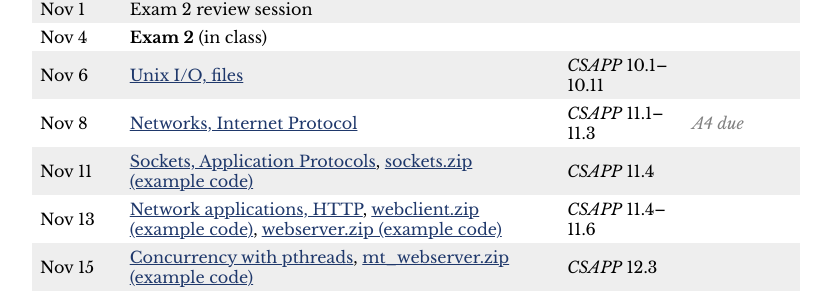
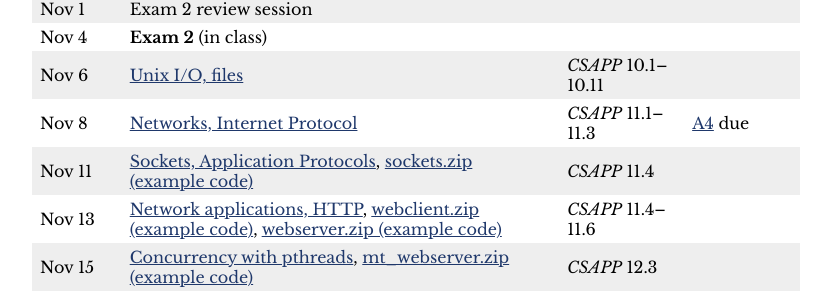
Before and after one commit to jhucsf/fall2024, a Jekyll site: the page built from schedule.md, in a window 1280 px wide. Shown: the part 1688-1984 px from the top of the page, without its empty margins (224-1055 px from the left). Built offline with Jekyll 4.4.1, drawn with Linux system fonts in a browser that asks for light colours.

Commit message:
A4 due date is no longer tentative

```diff
--- a/schedule.csv
+++ b/schedule.csv
@@ -31,7 +31,7 @@ Oct 30,"Memory mapping, dynamic memory allocation",lectures/lecture24-public.pdf
 Nov 1,"Exam 2 review session",
 Nov 4,"**Exam 2** (in class)",
 Nov 6,"Unix I/O, files",lectures/lecture25-public.pdf,,*CSAPP* 10.1–10.11,
-Nov 8,"Networks, Internet Protocol",lectures/lecture26-public.pdf,,*CSAPP* 11.1–11.3,"<span class='tentative'>A4 due</span>"
+Nov 8,"Networks, Internet Protocol",lectures/lecture26-public.pdf,,*CSAPP* 11.1–11.3,"[A4](assign/assign04.html) due"
 Nov 11,"Sockets, Application Protocols",lectures/lecture27-public.pdf,sockets.zip,*CSAPP* 11.4,
 Nov 13,"Network applications, HTTP",lectures/lecture28-public.pdf,"[webclient.zip (example code)](lectures/webclient.zip), [webserver.zip (example code)](lectures/webserver.zip)",*CSAPP* 11.4–11.6,
 Nov 15,"Concurrency with pthreads",lectures/lecture29-public.pdf,mt_webserver.zip,*CSAPP* 12.3,
--- a/schedule.md
+++ b/schedule.md
@@ -59,7 +59,7 @@ Oct 30 | [Memory mapping, dynamic memory allocation](lectures/lecture24-public.p
 Nov 1 | Exam 2 review session |  |
 Nov 4 | **Exam 2** (in class) |  |
 Nov 6 | [Unix I/O, files](lectures/lecture25-public.pdf) | *CSAPP* 10.1–10.11 |
-Nov 8 | [Networks, Internet Protocol](lectures/lecture26-public.pdf) | *CSAPP* 11.1–11.3 | <span class='tentative'>A4 due</span>
+Nov 8 | [Networks, Internet Protocol](lectures/lecture26-public.pdf) | *CSAPP* 11.1–11.3 | [A4](assign/assign04.html) due
 Nov 11 | [Sockets, Application Protocols](lectures/lecture27-public.pdf), [sockets.zip (example code)](lectures/sockets.zip) | *CSAPP* 11.4 |
 Nov 13 | [Network applications, HTTP](lectures/lecture28-public.pdf), [webclient.zip (example code)](lectures/webclient.zip), [webserver.zip (example code)](lectures/webserver.zip) | *CSAPP* 11.4–11.6 |
 Nov 15 | [Concurrency with pthreads](lectures/lecture29-public.pdf), [mt_webserver.zip (example code)](lectures/mt_webserver.zip) | *CSAPP* 12.3 |
```
